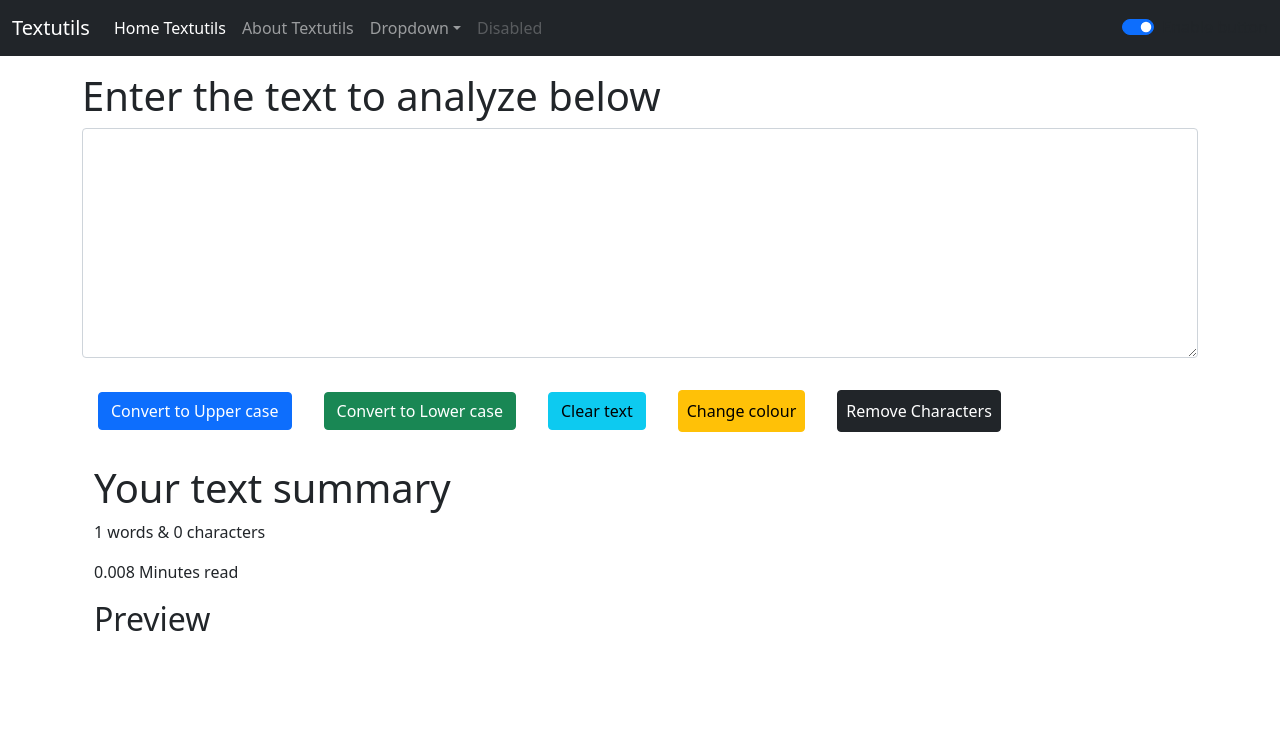
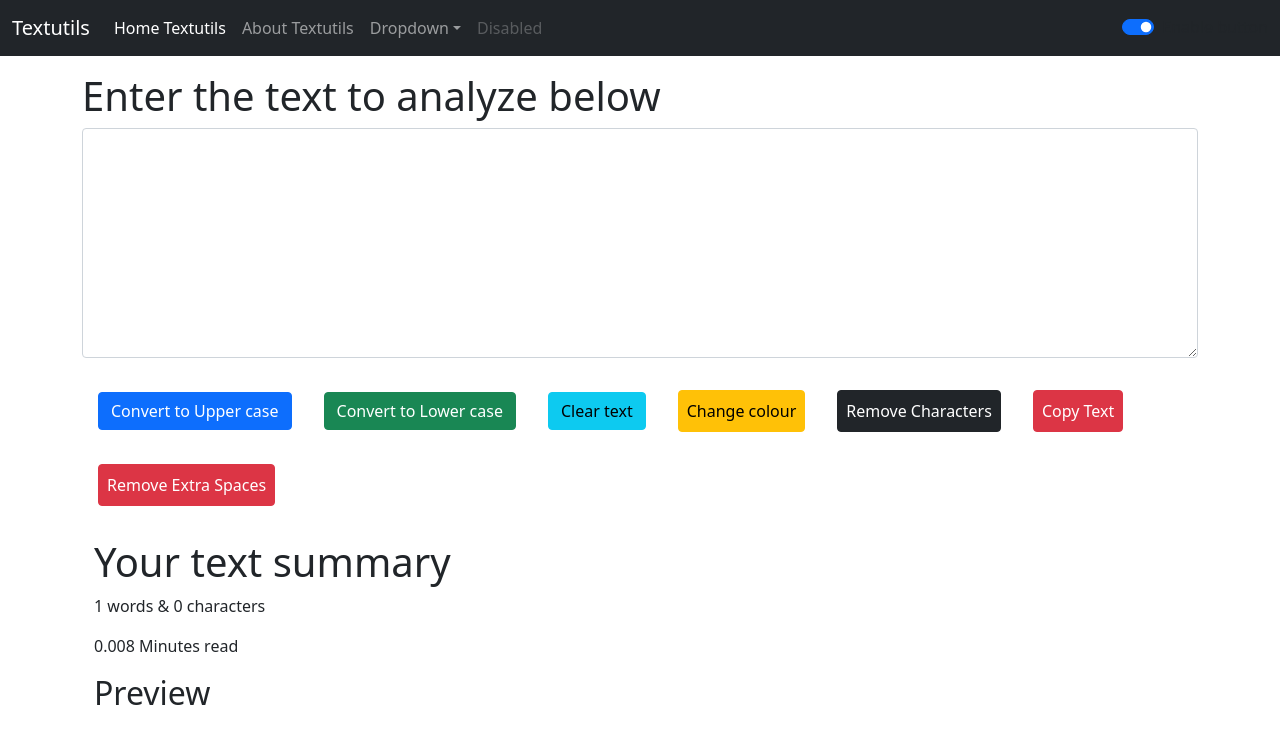
Before and after one commit to sherrymerry/React_demoproject, a React (Create React App) app in the folder demo-app/: page / in a window 1280 px wide. Shown: the top 744 px of the page. Built offline with nearby package versions, Linux system fonts and the light colour scheme.

Commit message:
textutils updated

```diff
--- a/demo-app/src/App.js
+++ b/demo-app/src/App.js
@@ -1,7 +1,7 @@
 import './App.css';
-import About from './components/About';
 import Navbar from './components/Navbar';
 import TextForm from './components/TextForm';
+// import About from './components/About';
 
 
 function App() {
--- a/demo-app/src/components/TextForm.js
+++ b/demo-app/src/components/TextForm.js
@@ -20,17 +20,31 @@ export default function Textform(props) {
 
     const [textColor, setTextColor] = useState('black');
 
+
     const handleColourClick = () => {
-      const newTextColor = textColor === 'black' ? 'blue' : 'black';
+      const newTextColor = textColor === 'black' ? 'blue' : 'green';
       setTextColor(newTextColor);
     };
 
 
-    const handlesliceClick = () =>{
+    const handleSliceClick = () =>{
       let newText=text.slice(1);
       setText(newText);
     }
 
+    const handleCopyClick = () =>{
+      let text=document.getElementById('exampleFormControlTextarea1');
+      text.select();
+      text.setSelectionRange(0, 9999);
+      navigator.clipboard.writeText(text.value);
+
+    }
+
+    const handleSpaceClick = () =>{
+      let newText=text.split(/[ ]+/);
+      setText(newText.join(" "));
+
+    }
     const handleOnChange = (event) =>{
         setText(event.target.value)
     }
@@ -58,7 +72,9 @@ export default function Textform(props) {
   <button className="btn btn-success mx-3" onClick={handleLowClick}>Convert to Lower case</button>
   <button className="btn btn-info mx-3" onClick={handleClearClick}>Clear text</button>
   <button className="btn btn-warning m-3 p-2" onClick={handleColourClick}>Change colour</button>
-  <button className="btn btn-dark m-3 p-2" onClick={handlesliceClick}>Remove Characters</button>
+  <button className="btn btn-dark m-3 p-2" onClick={handleSliceClick}>Remove Characters</button>
+  <button className="btn btn-danger m-3 p-2" onClick={handleCopyClick}>Copy Text</button>
+  <button className="btn btn-danger m-3 p-2" onClick={handleSpaceClick}>Remove Extra Spaces</button>
     </div>
 
     <div className="container my-3">
```
